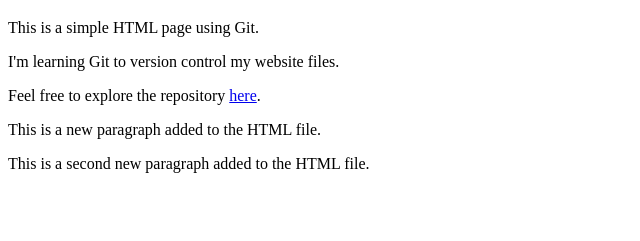
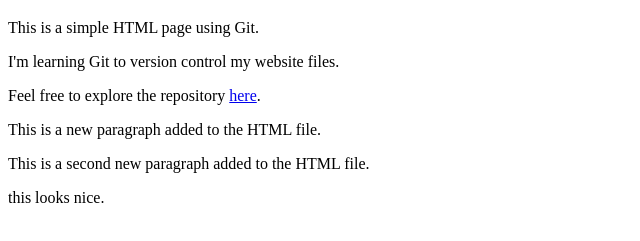
Before and after one commit to xylemic/learn_git, a plain HTML site: page index.html in a window 1280 px wide. Shown: the part 61-302 px from the top of the page, without its empty margins (0-640 px from the left). Drawn offline with Linux system fonts and the light colour scheme.

Commit message:
updated main website

```diff
--- a/index.html
+++ b/index.html
@@ -14,5 +14,7 @@
   <p>This is a new paragraph added to the HTML file.</p>
 
   <p>This is a second new paragraph added to the HTML file.</p>
+
+  this looks nice.
 </body>
 </html>
```
